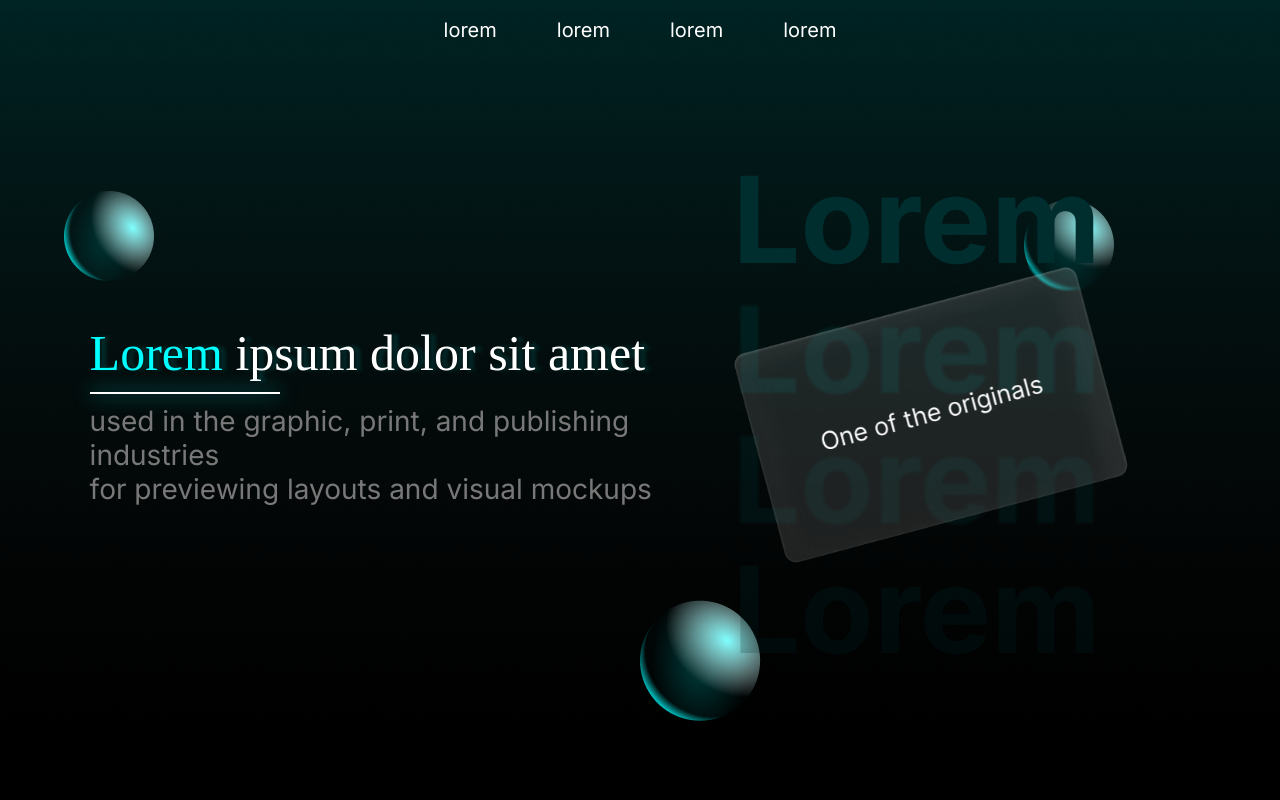
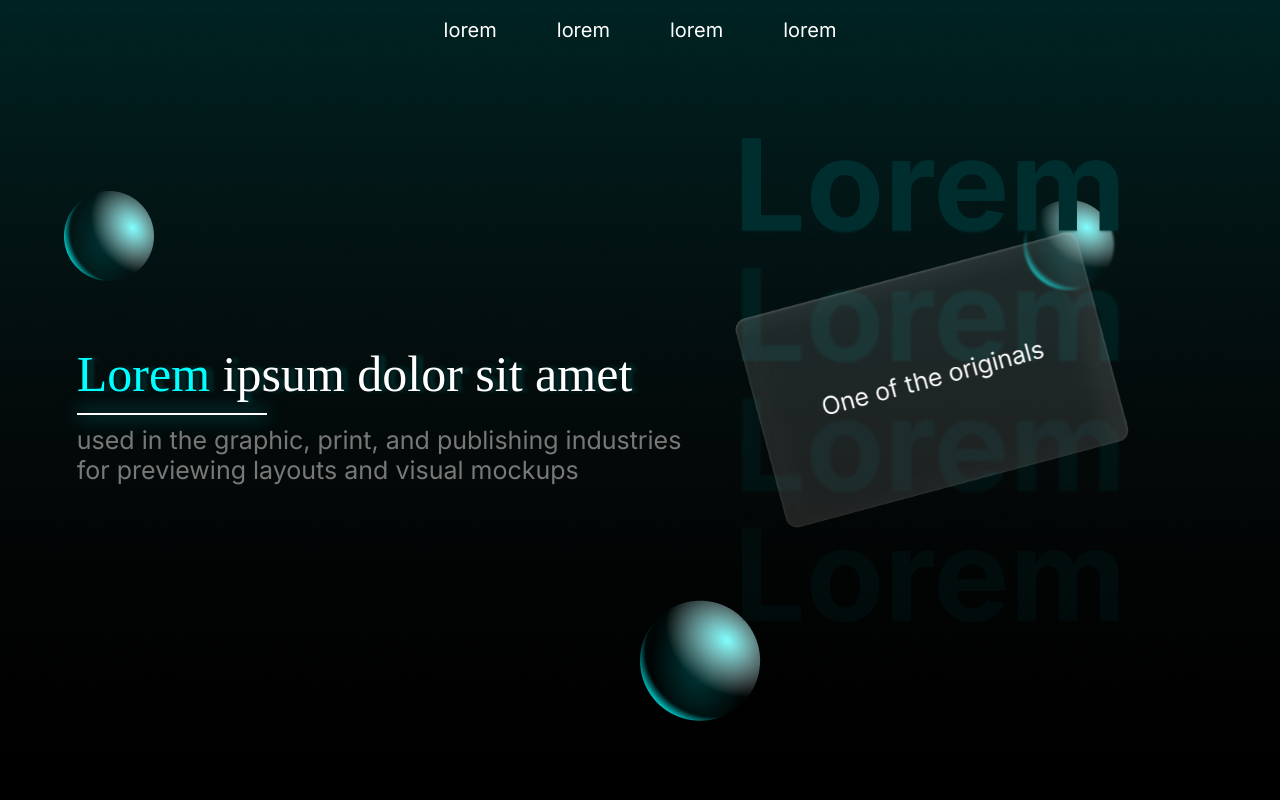
Before and after one commit to echo-tokyo/Lorem, a website: page index.html in a window 1280 px wide. Shown: the top 800 px of the page. Drawn offline with nearby package versions, Linux system fonts and the light colour scheme; some packages are replaced by stand-ins of ours; a script that the page names is missing; a web font is replaced by a local one.

Commit message:
niche osobogo

```diff
--- a/scripts/main.js
+++ b/scripts/main.js
@@ -2,5 +2,10 @@ const mySlider = new Splide('#mySlider', {
     perPage: 4,
     gap: '10px',
     pagination: false,
+    breakpoints: {
+        1900: {
+            perPage: 3,
+        }
+    }
 })
 mySlider.mount()
--- a/styles/style.css
+++ b/styles/style.css
@@ -342,7 +342,22 @@ a {
 /* footer end */
 
 @media (max-width: 1800px){
-    .art{
+    .block1, .block3, .block5, .footer{
+        margin-left: 6vw;
+        margin-right: 6vw;
+    }
+    .art {
+        margin-right: 6vw;
+    }
+    .art img {
+        height: 20vw;
+        min-height: 300px;
+    }
+    .art nav {
+        line-height: 130px;
+    }
+    .block4{
+        gap: 50px;
         margin-right: 6vw;
     }
     .block5__items{
@@ -352,54 +367,14 @@ a {
         width: 250px;
         height: 400px;
     }
-    .block4{
-        gap: 50px;
-    }
-    .content h1{
-        color: rgb(255, 255, 255);
-        font-family: 'Inria Serif', serif;
-        font-size: 50px;
-        line-height: normal;
-        text-shadow: 6px 0px 4px rgba(0, 255, 255, 0.15);
-    }
-    .content span{
-        color: #0FF;
-    }
-    .content h2{
-        color: #787878;
-        font-size: 28px;
-        font-weight: 400;
-        line-height: normal;
-    }
-    .art {
-        display: flex;
-        align-self: center;
-        position: relative;
-        font-weight: bold;
-        font-size: 120px;
-        align-items: center;
-        margin-right: 7vw;
-        height: 500px;
-        user-select: none;
-    }
-    .art img {
-        height: 20vw;
-        min-height: 300px;
-    }
-    .art nav {
-        display: flex;
-        line-height: 130px;
-    }
-    .block1{
-        display: flex;
-        margin-left: 7vw;
-        margin-right: 7vw;
-        height: 100%;
-        justify-content: space-between;
-        align-items: center;
-    }
 }
 @media (max-width: 1430px){
+    .block1 h1, .title h1, .block3 h1, .block4 h1, .block5 h1{
+        font-size: 50px;
+    }
+    .block1 h2{
+        font-size: 25px;
+    }
     .block3,.block5, .footer{
         margin-left: 5vw;
         margin-right: 5vw;
```
